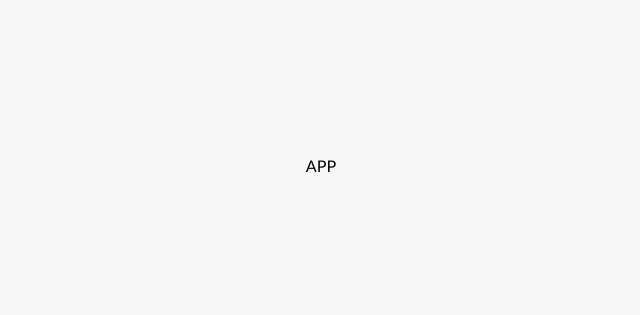
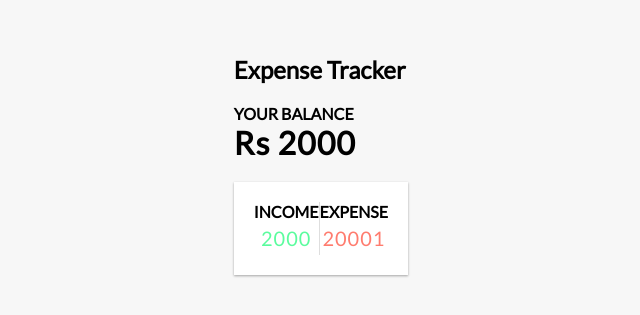
Before and after one commit to saadusufzai/Expense-Tracker-React-App-TypeScript-PWA-Push-Notificaions, a React (Create React App) app: page / in a window 1280 px wide. Shown: the part 235-550 px from the top of the page, without its empty margins (319-959 px from the left). Built offline with nearby package versions, Linux system fonts and the light colour scheme.

Commit message:
App Bal;ance Header Income Update

```diff
--- a/src/App.tsx
+++ b/src/App.tsx
@@ -6,10 +6,16 @@ import  Header  from './Components/Header';
 
 
 import './App.css';
+import Balance from './Components/Balance';
+import IncomeExpenses from './Components/IncomeExpenses';
 
 function App() {
   return (
-   <div>APP</div>
+   <div>
+      <Header />
+      <Balance/>
+      <IncomeExpenses/>
+   </div>
   );
 }
 
--- a/src/Components/Balance.tsx
+++ b/src/Components/Balance.tsx
@@ -3,7 +3,8 @@ import React from 'react'
 const Balance = () => {
   return (
     <div>
-
+      <h4>Your Balance</h4>
+       <h1>Rs 2000</h1>
     </div>
   )
 }
--- a/src/Components/Header.tsx
+++ b/src/Components/Header.tsx
@@ -3,7 +3,9 @@ import React from 'react'
 const Header = () => {
     return (
         <div>
-
+            <h2>
+                Expense Tracker
+            </h2>
         </div>
     )
 }
--- a/src/Components/IncomeExpenses.tsx
+++ b/src/Components/IncomeExpenses.tsx
@@ -2,9 +2,16 @@ import React from 'react'
 
 const IncomeExpenses = () => {
   return (
-    <div>
-
-    </div>
+    <div className="inc-exp-container">
+        <div>
+          <h4>Income</h4>
+  <p className="money plus">2000</p>
+        </div>
+        <div>
+          <h4>Expense</h4>
+  <p className="money minus">20001</p>
+        </div>
+      </div>
   )
 }
 
```
